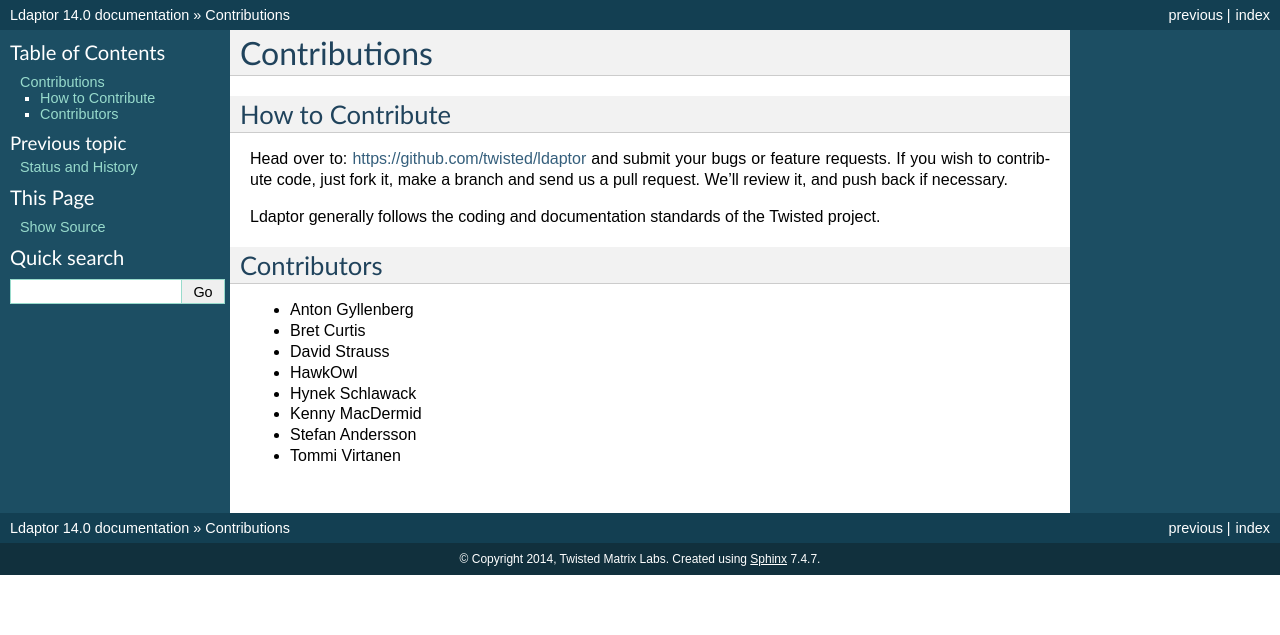
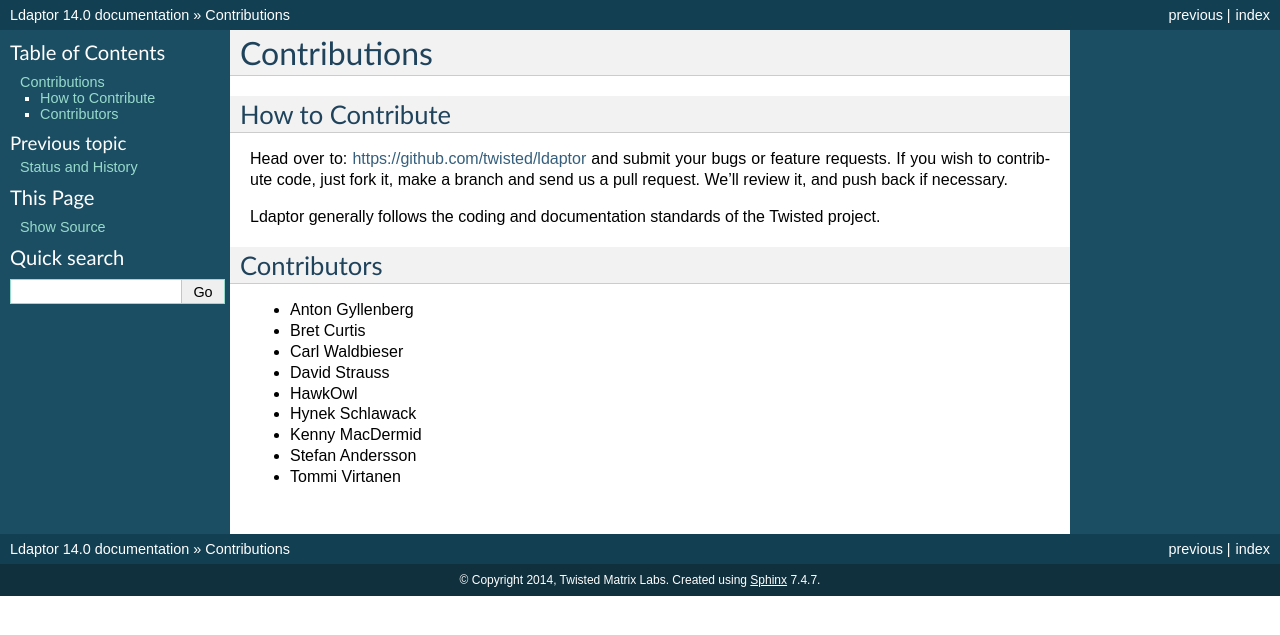
Before and after one commit to twisted/ldaptor, a Sphinx documentation site: the page built from docs/source/AUTHORS.rst, in a window 1280 px wide. Shown: the top 635 px of the page. Built offline with Sphinx 7.4.7, drawn with Linux system fonts in a browser that asks for light colours.

Commit message:
Added my name to `AUTHORS.rst`.

```diff
--- a/docs/source/AUTHORS.rst
+++ b/docs/source/AUTHORS.rst
@@ -9,6 +9,7 @@
 
 - Anton Gyllenberg
 - Bret Curtis
+- Carl Waldbieser
 - David Strauss
 - HawkOwl
 - Hynek Schlawack
```
